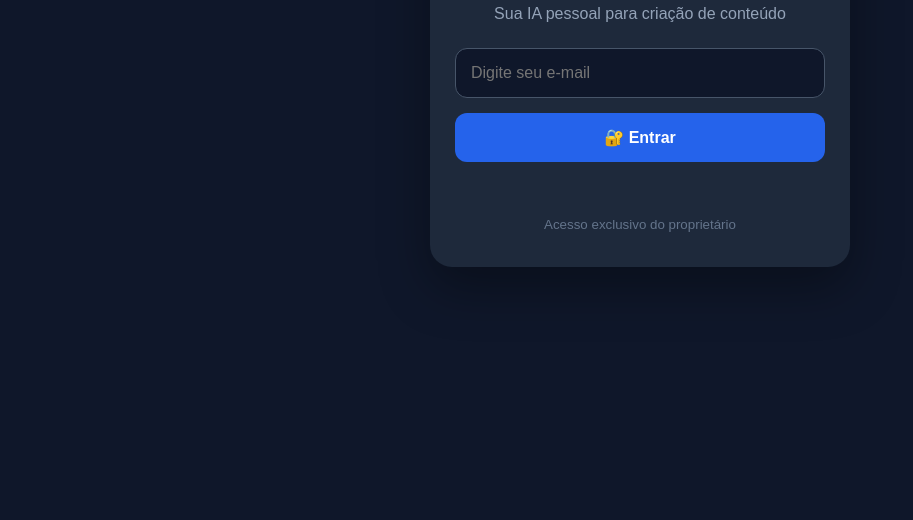
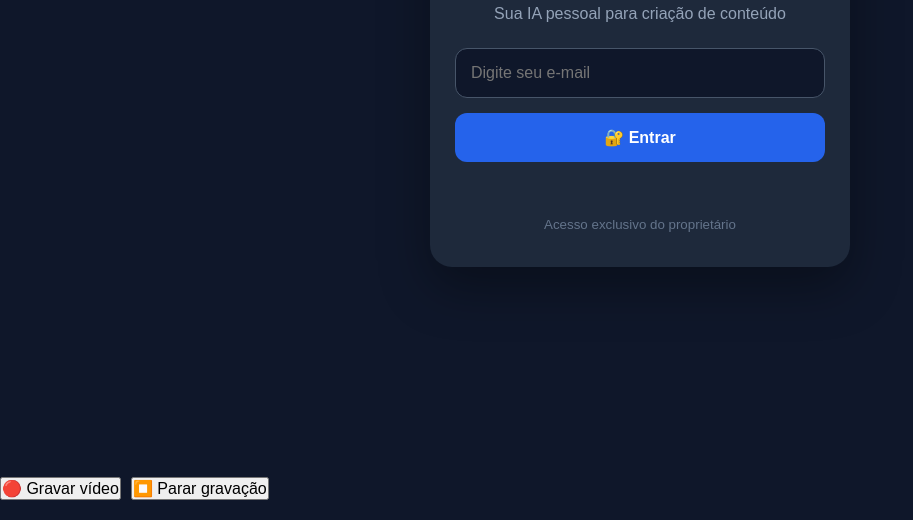
Before and after one commit to rodrigueserlanio59-cpu/VideoSegura-IA, a website: page public/index.html in a window 1280 px wide. Shown: the part 343-863 px from the top of the page, without its empty margins (0-913 px from the left). Before the commit the page ends 800 px from the top, so only its background shows below. Drawn offline with Linux system fonts and the light colour scheme.

Commit message:
Update index.html

```diff
--- a/public/index.html
+++ b/public/index.html
@@ -315,5 +315,14 @@
   <!-- JAVASCRIPT -->
 
 <script src="public/public/app.js"></script>
+  <div style="margin:20px 0; display:flex; gap:10px; flex-wrap:wrap;">
+  <button onclick="iniciarGravacao()">
+    🔴 Gravar vídeo
+  </button>
+
+  <button onclick="pararGravacao()">
+    ⏹️ Parar gravação
+  </button>
+</div>
 </body>
 </html>
```
